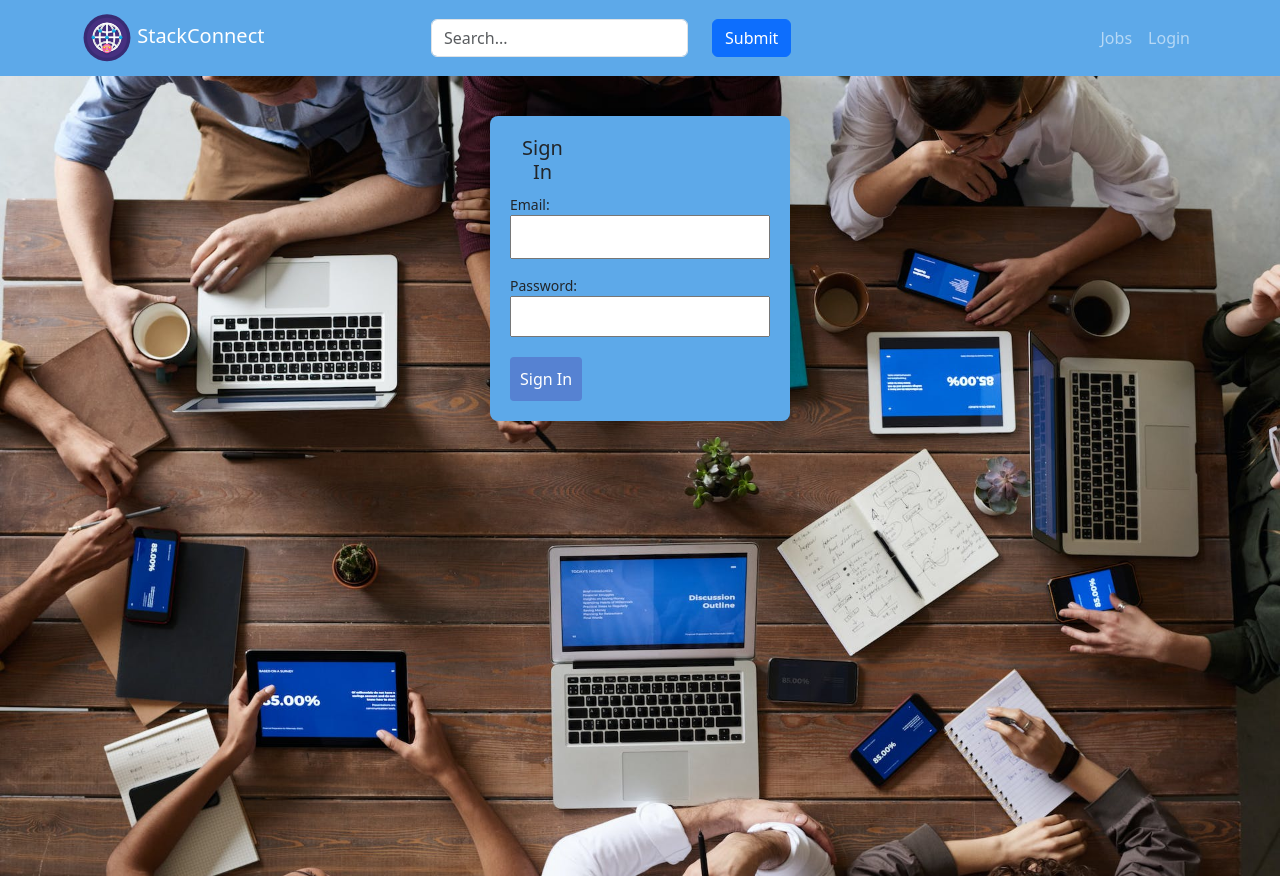
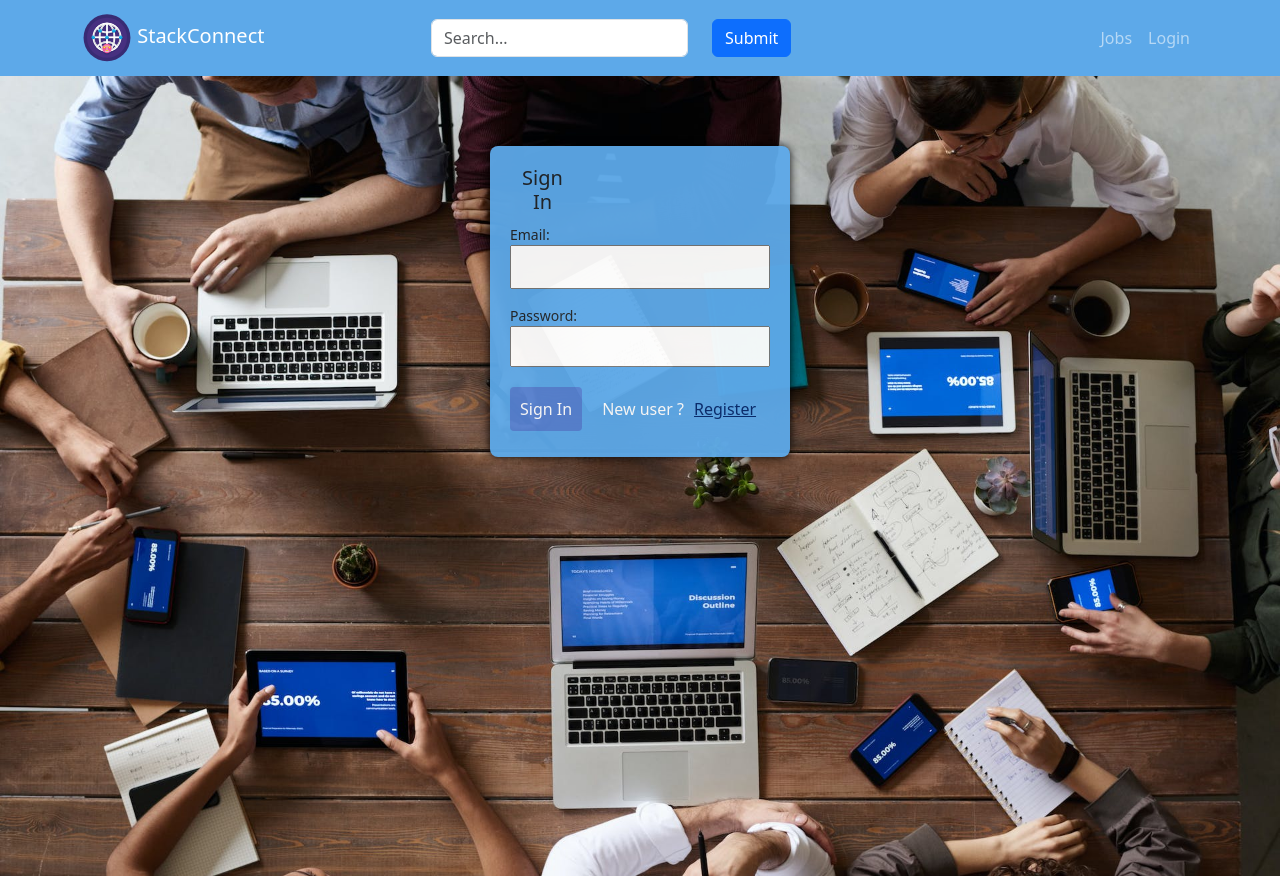
Before and after one commit to Group-6-Software-Development/StackConnect, a React (Create React App) app in the folder sprint_2/stack-connect/: page /sign-in in a window 1280 px wide. Built offline with nearby package versions, Linux system fonts and the light colour scheme.

Commit message:
Edited RPage, SPage and their css files

```diff
--- a/sprint_2/stack-connect/src/components/RegisterPage.js
+++ b/sprint_2/stack-connect/src/components/RegisterPage.js
@@ -1,5 +1,6 @@
 import React from 'react';
 import { useState } from 'react';
+import { Link } from "react-router-dom";
 import './styles/RegisterPage.css';
 
 const RegisterPage = () => {
@@ -71,6 +72,11 @@ const RegisterPage = () => {
                 </label>
                 <br/>
                 <button type="submit" className="register-button">Register</button>
+                <p className='already-user-text'>
+                    Already user ?
+                    <Link to="/sign-in" className="sign-in-link-button">
+                    Sign In
+                    </Link></p>
             </form>
         </div>
     </div>
--- a/sprint_2/stack-connect/src/components/SignInPage.js
+++ b/sprint_2/stack-connect/src/components/SignInPage.js
@@ -1,4 +1,5 @@
 import React from 'react';
+import { Link } from 'react-router-dom';
 import './styles/SignInPage.css';
 
 const SignInPage = () => {
@@ -30,6 +31,11 @@ const SignInPage = () => {
                 <button type="submit" className="sign-in-button">
                     Sign In
                 </button>
+                <p className='new-user-text'>
+                    New user ?
+                    <Link to="/register" className="register-link-button">
+                    Register
+                    </Link></p>
             </form>
         </div>
     );
--- a/sprint_2/stack-connect/src/components/styles/RegisterPage.css
+++ b/sprint_2/stack-connect/src/components/styles/RegisterPage.css
@@ -15,7 +15,7 @@
   margin-bottom: 0px;
   text-align: center;
   margin-top: 0px;
-  margin-right: 190px;
+  margin-right: 195px;
 }
 
 .register-form {
@@ -23,14 +23,15 @@
   padding: 20px;
   background-color: #5DA9E9;
   border-radius: 8px;
-  box-shadow: 0 0 10px rgba(0, 0, 0, 0.1);
+  box-shadow: 0 0 10px rgba(0, 0, 0, 1);
+  opacity: 0.95;
   margin: auto;
-  margin-top: 20px;
+  margin-top: 50px;
 }
 .first-register-label {
     display: block;
     margin-bottom: -20px;
-    margin-top: 30px;
+    margin-top: 10px;
     font-size: 14px;
   }
 
@@ -59,5 +60,21 @@
 
 .register-button:hover {
   background-color: #4565a0;
+}
 
+.already-user-text {
+  color: #ffffff;
+  display: inline-block;
+  border: none;
+  margin-left: 20px;
 }
+
+.sign-in-link-button {
+  color: #072b6e;
+  border: none;
+  margin-left: 10px;
+  cursor: pointer;
+}
+.sign-in-link-button:hover {
+  color: #3967bc;
+}
--- a/sprint_2/stack-connect/src/components/styles/SignInPage.css
+++ b/sprint_2/stack-connect/src/components/styles/SignInPage.css
@@ -25,9 +25,10 @@
   padding: 20px;
   background-color: #5DA9E9;
   border-radius: 8px;
-  box-shadow: 0 0 10px rgba(0, 0, 0, 0.1);
+  box-shadow: 0 0 10px rgba(0, 0, 0, 1);
+  opacity: 0.95;
   margin: auto;
-  margin-top: 20px;
+  margin-top: 50px;
 }
 .first-sign-in-label {
     display: block;
@@ -63,3 +64,20 @@
   background-color: #4565a0;
 
 }
+
+.new-user-text {
+    color: #ffffff;
+    display: inline-block;
+    border: none;
+    margin-left: 20px;
+  }
+
+.register-link-button {
+    color: #072b6e;
+    border: none;
+    margin-left: 10px;
+    cursor: pointer;
+  }
+.register-link-button:hover {
+    color: #3967bc;
+  }
```
